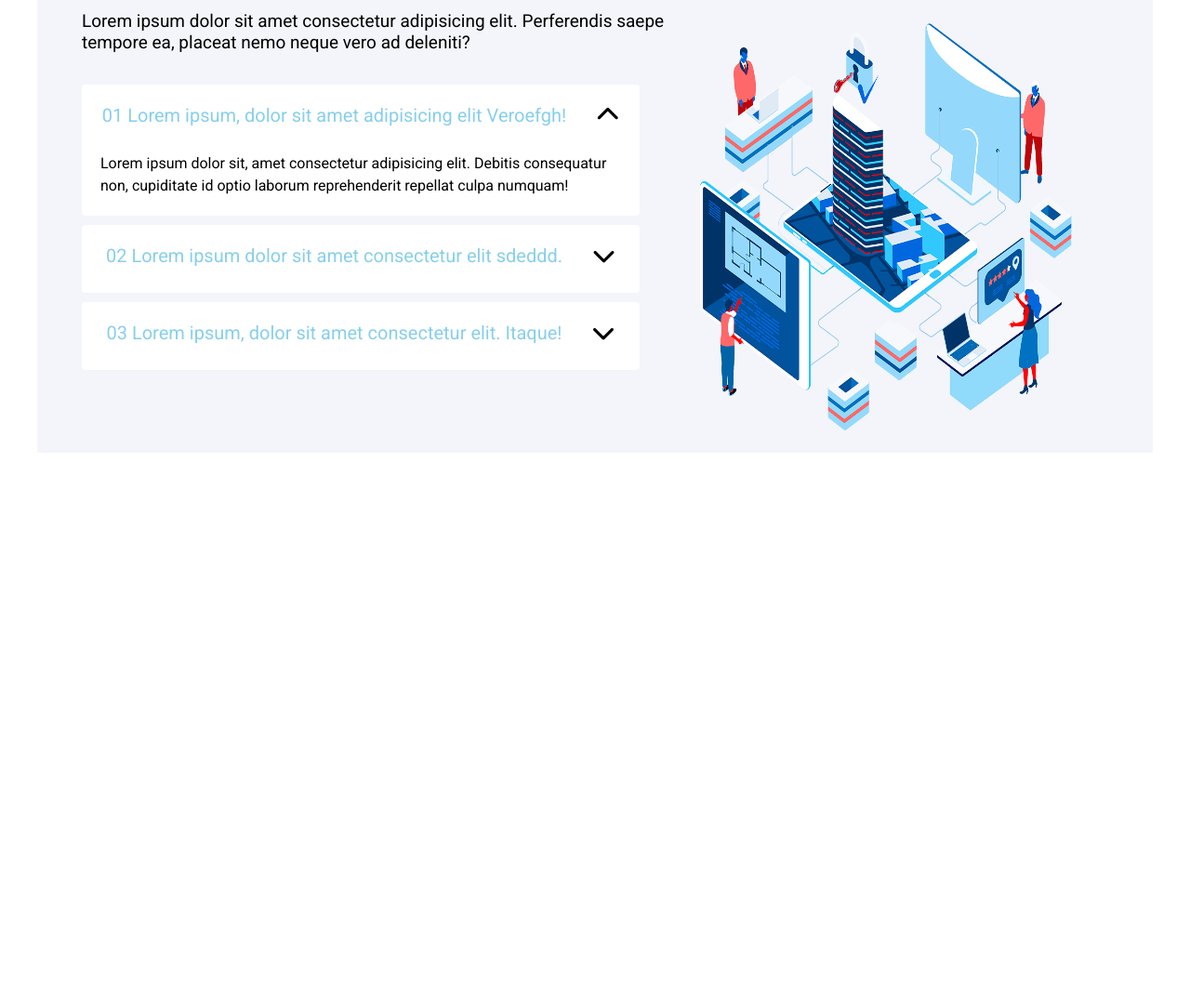
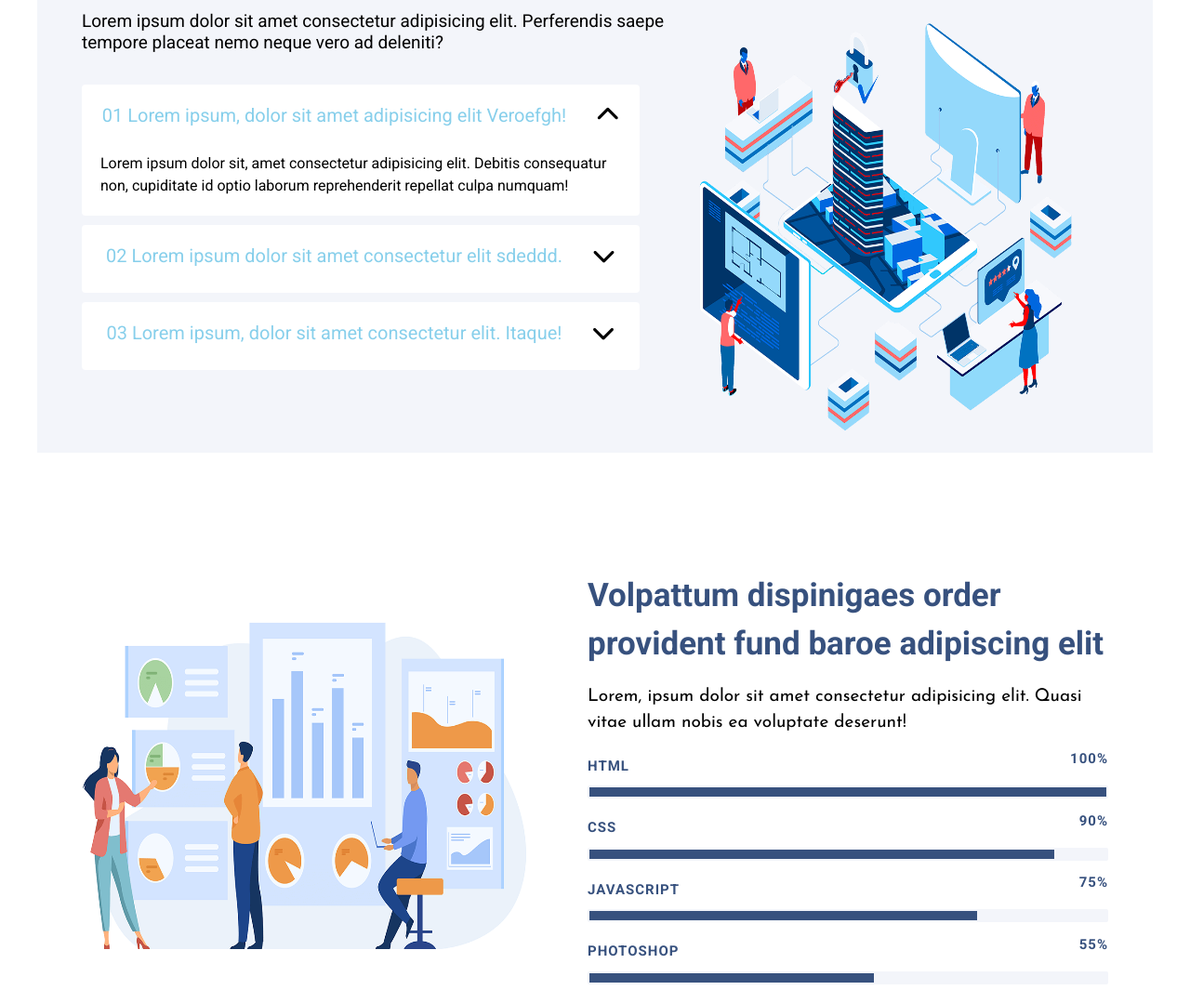
Before and after one commit to Vi2345/Arsha-website-responsive-header, a plain HTML site: page index.html in a window 1280 px wide. Shown: the part 1494-2573 px from the top of the page at 93% size. Before the commit the page ends 1981 px from the top, so only its background shows below. Drawn offline with Linux system fonts and the light colour scheme.

Commit message:
Add files via upload

```diff
--- a/index.html
+++ b/index.html
@@ -70,8 +70,7 @@
         <div class="container">
         <div class="About-text">
          <h2>Lorem ipsum dolor sit amet consectetur adipisicing elit.
-              Quidem ab at necessitatibus eius modi
-             ipsa suscipit repudiandae obcaecati quis.
+              Quidem necessitatibus eius ipsa suscipit repudiandae obcaecati quis.
          </h2>
         <p><i class="fa-sharp fa-solid fa-check-double"></i>Lorem ipsum dolor sit amet consectetur elit. Nihil adipisci!</p>
         <p><i class="fa-sharp fa-solid fa-check-double"></i>Lorem ipsum dolor sit amet consectetur elit. Nisi  evenieted?</p>
@@ -94,7 +93,7 @@
             <div class="sub-heading">
                 <h1>Lorem ipsum dolor sit <span>amet consectetur adipisicing elit. Inventore?</span></h1>
                 <p>Lorem ipsum dolor sit amet consectetur adipisicing elit.
-                Perferendis saepe tempore ea, placeat nemo neque vero ad deleniti?</p>
+                Perferendis saepe tempore placeat nemo neque vero ad deleniti?</p>
             </div>
       <div class="order-container">
           <div class="order">
@@ -137,10 +136,55 @@
 
      </div>
 
-        <div class="vector">
+        <figure class="vector">
             <img src="images/why-us.png" alt="why-us">
-         </div>
+        </figure>
     </div>
+    </section>
+
+
+ <section class="ratio-container align">
+    <div class="progress">
+        <figure class="progress-img">
+            <img src="images/skills.png" alt="skills">
+        </figure>
+        <div class="progress-text">
+            <h1>Volpattum dispinigaes order provident fund baroe adipiscing elit</h1>
+             <p>Lorem, ipsum dolor sit amet consectetur adipisicing elit. Quasi vitae ullam nobis ea voluptate deserunt!</p>
+
+
+        <div class="skill-main">
+            <div class="skill-box">
+                <p>HTML</p>
+                <p>100%</p>
+                <div class="skill">
+                    <div class="skill-level" style="width: 100%;"></div>
+                </div>
+            </div>
+            <div class="skill-box">
+                <p>CSS</p>
+                <p>90%</p>
+                <div class="skill">
+                    <div class="skill-level" style="width: 90%;"></div>
+                </div>
+            </div>
+            <div class="skill-box">
+                <p>JAVASCRIPT</p>
+                <p>75%</p>
+                <div class="skill">
+                    <div class="skill-level" style="width: 75%;"></div>
+                </div>
+            </div>
+            <div class="skill-box">
+                <p>PHOTOSHOP</p>
+                <p>55%</p>
+                <div class="skill">
+                    <div class="skill-level" style="width: 55%;"></div>
+                </div>
+            </div>
+        </div>
+        </div>
+        </div>
     </section>
 </main>
 
```
